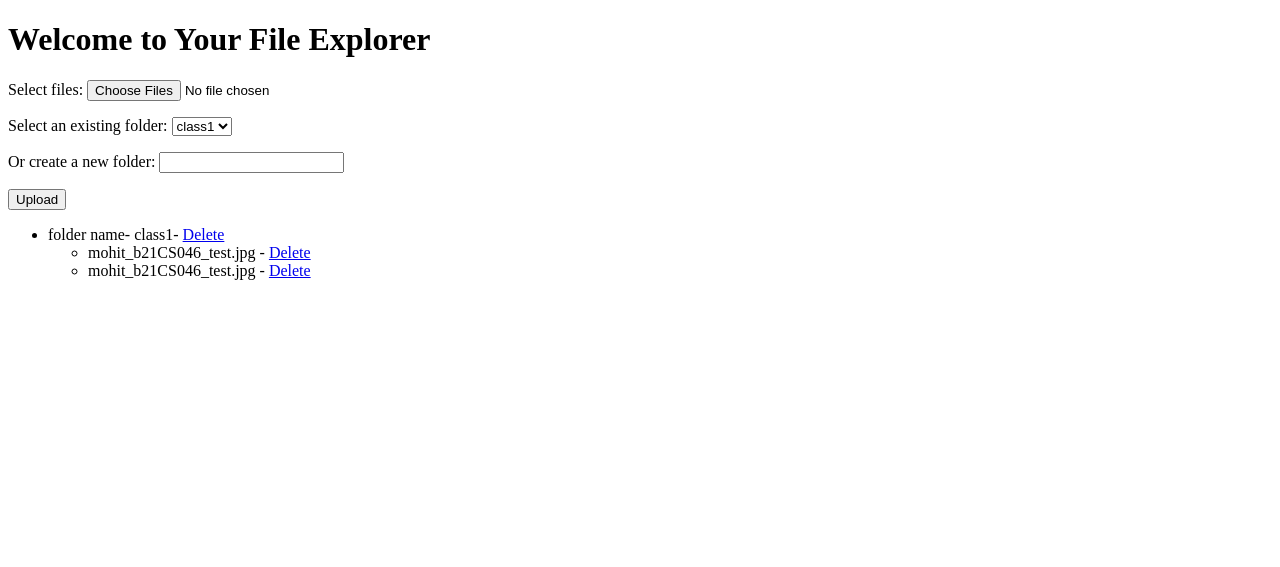
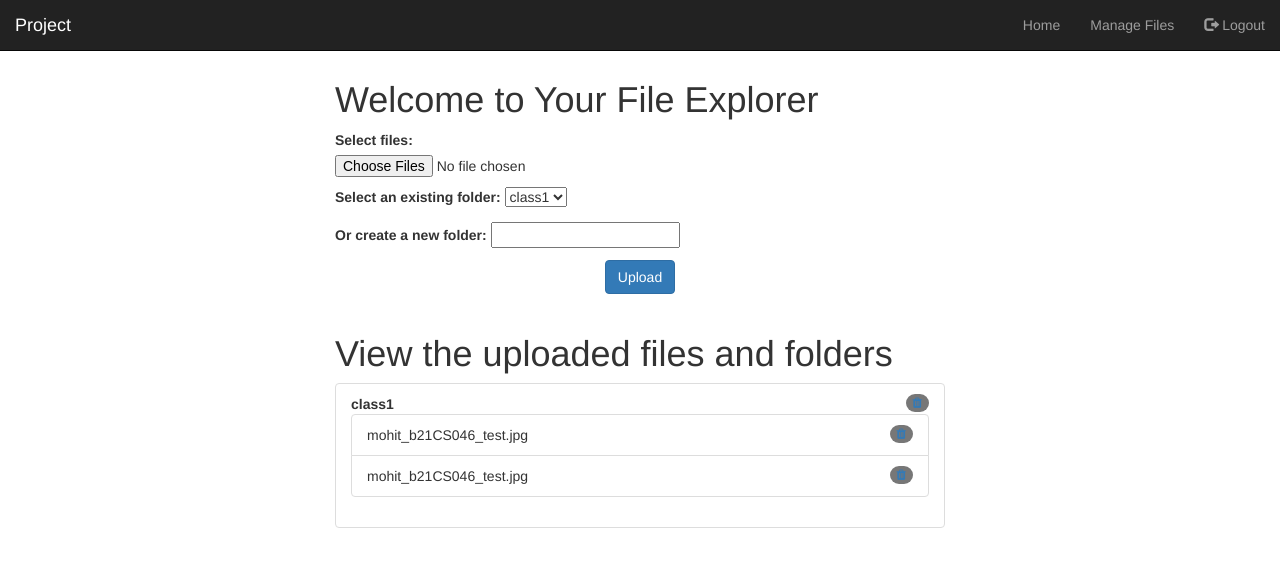
Before and after one commit to MK2code/Website, a Django app: page /file_explorer/ in a window 1280 px wide. Shown: the top 567 px of the page. Run offline with Django 4.2, Linux system fonts and the light colour scheme; a user stored in the database is signed in; data comes from the database, SQL or seed files in the repository; both versions use the stored data as it was after the commit; some libraries are stand-ins or nearby versions.

Commit message:
upload file html updated

```diff
--- a/project/file_manager/templates/file_manager/file_explorer.html
+++ b/project/file_manager/templates/file_manager/file_explorer.html
@@ -1,32 +1,99 @@
+{% load static %}
 <!DOCTYPE html>
 <html lang="en">
+
 <head>
-    <meta charset="UTF-8" />
-    <meta name="viewport" content="width=device-width, initial-scale=1.0" />
+    <meta charset="utf-8">
+    <meta name="viewport" content="width=device-width, initial-scale=1">
+    <meta name="title" content="File Explorer">
+    <meta http-equiv="Content-Type" content="text/html; charset=utf-8">
+    <meta name="language" content="English">
+    <meta name="author" content="Your Name Here">
+
     <title>File Explorer</title>
+
+    <!-- bootstrap file -->
+<link rel="stylesheet" href="https://maxcdn.bootstrapcdn.com/bootstrap/3.3.7/css/bootstrap.min.css" />
+<script src="https://ajax.googleapis.com/ajax/libs/jquery/3.3.1/jquery.min.js"></script>
+<script src="https://maxcdn.bootstrapcdn.com/bootstrap/3.3.7/js/bootstrap.min.js"></script>
+<!-- bootstrap file-->
+
+<!-- jQuery -->
+<script src="https://code.jquery.com/jquery-3.3.1.slim.min.js" integrity="sha384-q8i/X+965DzO0rT7abK41JStQIAqVgRVzpbzo5smXKp4YfRvH+8abtTE1Pi6jizo" crossorigin="anonymous"></script>
+
+<link rel="stylesheet" href="https://cdnjs.cloudflare.com/ajax/libs/font-awesome/4.7.0/css/font-awesome.min.css">
+
+
+<!-- main css -->
+<link rel="stylesheet" type="text/css" href="{% static "index.css" %}" />
+
 </head>
-  <body>
+
+<body class="container-fluid">
+
+    <header class="row">
+        <!-- Navbar -->
+        <nav class="navbar navbar-inverse navbar-fixed-top">
+            <div class="container-fluid">
+                <div class="navbar-header">
+                    <button class="navbar-toggle" data-toggle="collapse" data-target="#mainNavBar">
+                        <span class="icon-bar"></span>
+                        <span class="icon-bar"></span>
+                        <span class="icon-bar"></span>
+                        <span class="icon-bar"></span>
+                    </button>
+                    <a class="navbar-brand" href="{% url 'index' %}">Project</a>
+                </div>
+                <div class="collapse navbar-collapse" id="mainNavBar">
+                    <ul class="nav navbar-nav navbar-right">
+                        <li><a href="{% url 'index' %}">Home</a></li>
+
+                        <li><a href="{% url 'file_explorer' %}">Manage Files</a></li>
+                        <li><a href="{% url 'logout' %}"><span class="glyphicon glyphicon-log-out"></span> Logout</a></li>
+
+                    </ul>
+                </div>
+            </div>
+        </nav>
+    </header>
+
+    <br>
+    <br>
+    <br>
+
+    <div class="row">
+        <div class="col-md-6 col-md-offset-3">
             <h1>Welcome to Your File Explorer</h1>
             <form method="post" enctype="multipart/form-data">
               {% csrf_token %}
               {{ form.as_p }}
-      <button type="submit">Upload</button>
+              <div class="text-center">
+                <button type="submit" class="btn btn-primary">Upload</button>
+              </div>
             </form>
-
-    <ul>
+            <br>
+            <h1>View the uploaded files and folders</h1>
+            <ul class="list-group">
               {% for folder in folders %}
-      <li>
-        folder name- {{ folder.name }}-
-        <a href="{% url 'delete_file' folder.id %}">Delete</a>
-      </li>
-      <ul>
+              <li class="list-group-item">
+                <span class="badge"><a href="{% url 'delete_file' folder.id %}"><i class="fa fa-trash"></i></a></span>
+                <strong>{{ folder.name }}</strong>
+                <ul class="list-group">
                   {% for file in folder.file_set.all %}
-        <li>
-          {{ file.name }} - <a href="{% url 'delete_file' file.id %}">Delete</a>
+                  <li class="list-group-item">
+                    <span class="badge"><a href="{% url 'delete_file' file.id %}"><i class="fa fa-trash"></i></a></span>
+                    {{ file.name }}
                   </li>
                   {% endfor %}
                 </ul>
+              </li>
               {% endfor %}
             </ul>
+        </div>
+    </div>
+
+    <!-- Bootstrap JS -->
+    <script src="https://maxcdn.bootstrapcdn.com/bootstrap/3.3.7/js/bootstrap.min.js"></script>
 </body>
+
 </html>
```
Also changed, not shown: project/db.sqlite3. Lines whose indentation alone changed are shown as unchanged.
